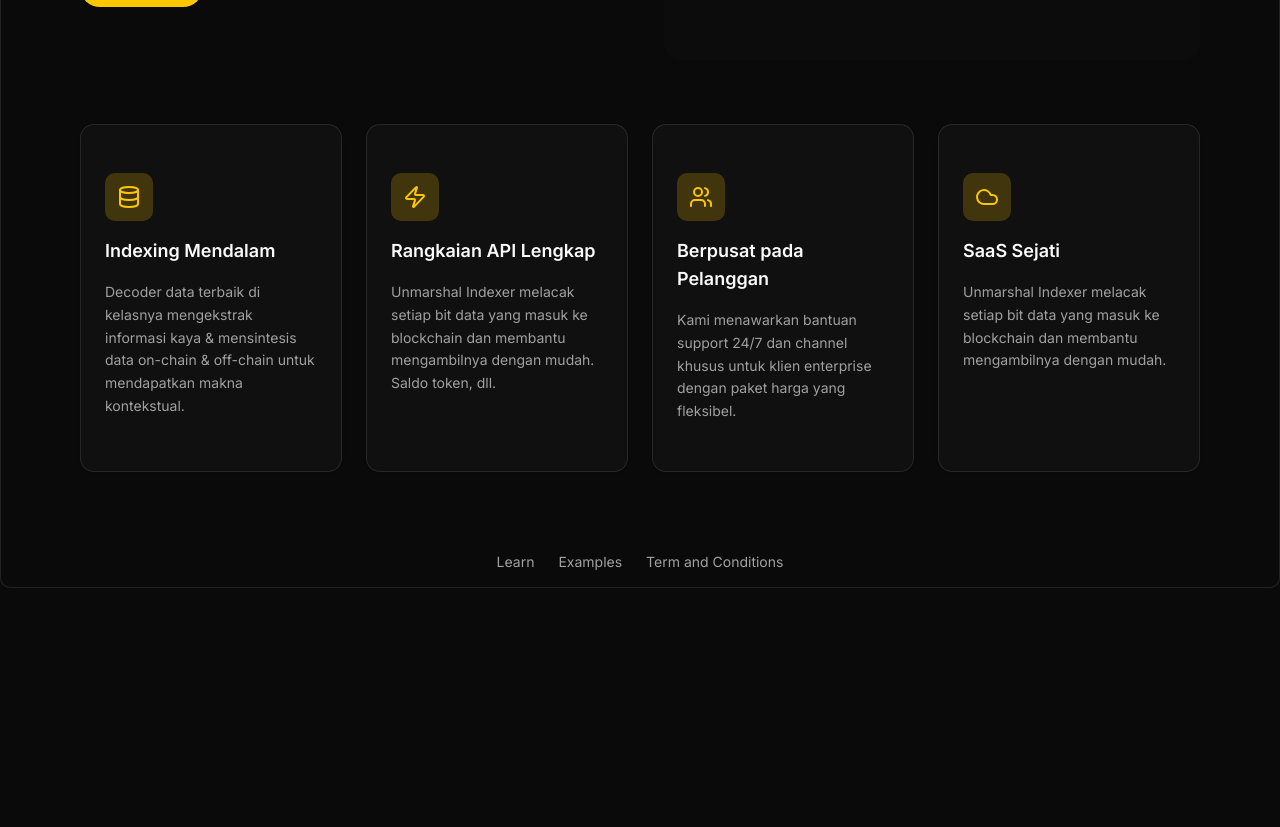
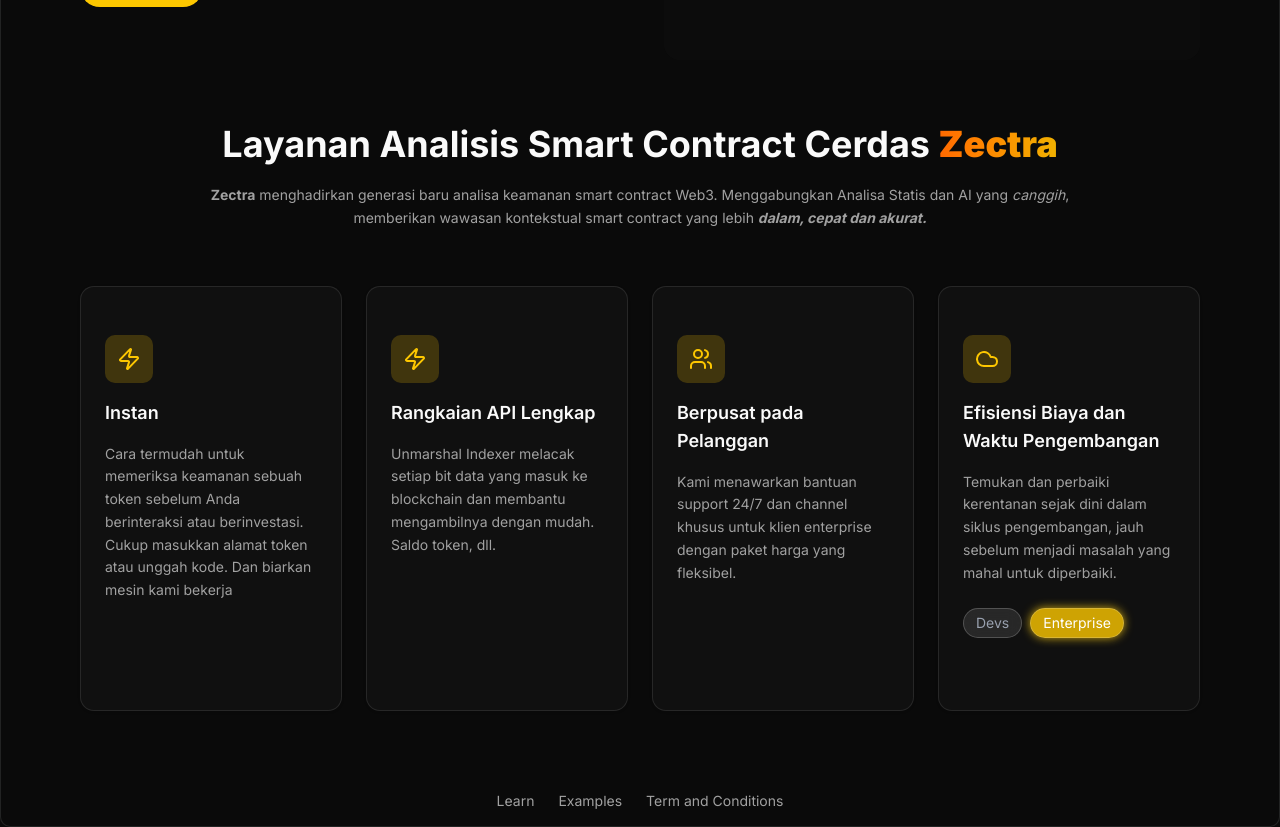
Before and after one commit to ivy799/Smart-contract-audit, a Next.js app in the folder frontend/smart-contract-audit/: page / in a window 1280 px wide. Shown: the part 2440-3267 px from the top of the page. Before the commit the page ends 3028 px from the top, so only its background shows below. Built offline with nearby package versions, Linux system fonts and the light colour scheme.

Commit message:
modify card content

```diff
--- a/frontend/smart-contract-audit/src/app/page.tsx
+++ b/frontend/smart-contract-audit/src/app/page.tsx
@@ -1,7 +1,7 @@
 "use client";
 
 import { Button } from "@/components/ui/button";
-import { ArrowRight, Database, Zap, Users, Cloud } from "lucide-react";
+import { ArrowRight, Database, Zap, Users, Cloud, Lightbulb, LightbulbIcon } from "lucide-react";
 import { Card, CardContent } from "@/components/ui/card";
 import { useRouter } from "next/navigation";
 
@@ -139,26 +139,31 @@
                   <div className="absolute inset-0 border-2 border-dotted border-yellow-400/30 rounded-full w-32 h-32 -translate-x-8 -translate-y-8"></div>
                   <div className="justify-center items-center flex absolute inset-0">
                     <SpinningText radius={10}>
-                      Smart Contract menjadi lebih terjamin keamanannnya
+                      Zectra: Kepercayaan Terverifikasi.
                     </SpinningText>
                   </div>
                 </div>
               </div>
             </div>
           </div>
-
+          <h2 className = "text-3xl sm:text-2xl md:text-3xl lg:text-4xl font-bold text-center mt-5 mb-5 text-foreground">
+            Layanan Analisis Smart Contract Cerdas <b className="bg-gradient-to-r from-orange-500 to-yellow-500 bg-clip-text text-transparent">Zectra</b>
+          </h2>
+          <p className="text-base sm:text-xs md:text-sm text-muted-foreground mx-auto leading-relaxed mb-14 text-center max-w-4xl">
+            <b>Zectra</b> menghadirkan generasi baru analisa keamanan smart contract Web3. Menggabungkan Analisa Statis dan AI yang <i>canggih</i>, memberikan wawasan kontekstual smart contract yang lebih <b><i>dalam, cepat dan akurat.</i></b>
+          </p>
           {/* Service Cards */}
           <div className="grid md:grid-cols-2 lg:grid-cols-4 gap-6">
             <Card className="bg-card/50 border-border hover:bg-card/80 transition-colors">
               <CardContent className="p-6 space-y-4">
                 <div className="w-12 h-12 bg-yellow-400/20 rounded-lg flex items-center justify-center">
-                  <Database className="w-6 h-6 text-yellow-400" />
+                  <Zap className="w-6 h-6 text-yellow-400" />
                 </div>
-                <h3 className="text-lg font-semibold">Indexing Mendalam</h3>
+                <h3 className="text-lg font-semibold">Instan</h3>
                 <p className="text-sm text-muted-foreground leading-relaxed">
-                  Decoder data terbaik di kelasnya mengekstrak informasi kaya &
-                  mensintesis data on-chain & off-chain untuk mendapatkan makna
-                  kontekstual.
+                  Cara termudah untuk memeriksa keamanan sebuah token sebelum Anda berinteraksi atau berinvestasi.
+                  Cukup masukkan alamat token atau unggah kode.
+                  Dan biarkan mesin kami bekerja
                 </p>
               </CardContent>
             </Card>
@@ -197,11 +202,16 @@
                 <div className="w-12 h-12 bg-yellow-400/20 rounded-lg flex items-center justify-center">
                   <Cloud className="w-6 h-6 text-yellow-400" />
                 </div>
-                <h3 className="text-lg font-semibold">SaaS Sejati</h3>
+                <h3 className="text-lg font-semibold">Efisiensi Biaya dan<br />  Waktu Pengembangan</h3>
                 <p className="text-sm text-muted-foreground leading-relaxed">
-                  Unmarshal Indexer melacak setiap bit data yang masuk ke
-                  blockchain dan membantu mengambilnya dengan mudah.
+                  Temukan dan perbaiki kerentanan sejak dini dalam siklus pengembangan,
+                  jauh sebelum menjadi masalah yang mahal untuk diperbaiki.
                 </p>
+
+                <div className="flex flex-wrap gap-2 my-6">
+                                <span className="px-3 py-1 text-gray-400 rounded-full text-sm backdrop-blur-sm bg-white/10 border border-white/20">Devs</span>
+                                <span className="px-3 py-1 text-white rounded-full text-sm backdrop-blur-sm bg-yellow-400/80 border border-white/20 shadow-[0_0_10px_rgba(250,204,21,0.8)]">Enterprise</span>
+                            </div>
               </CardContent>
             </Card>
           </div>
```
